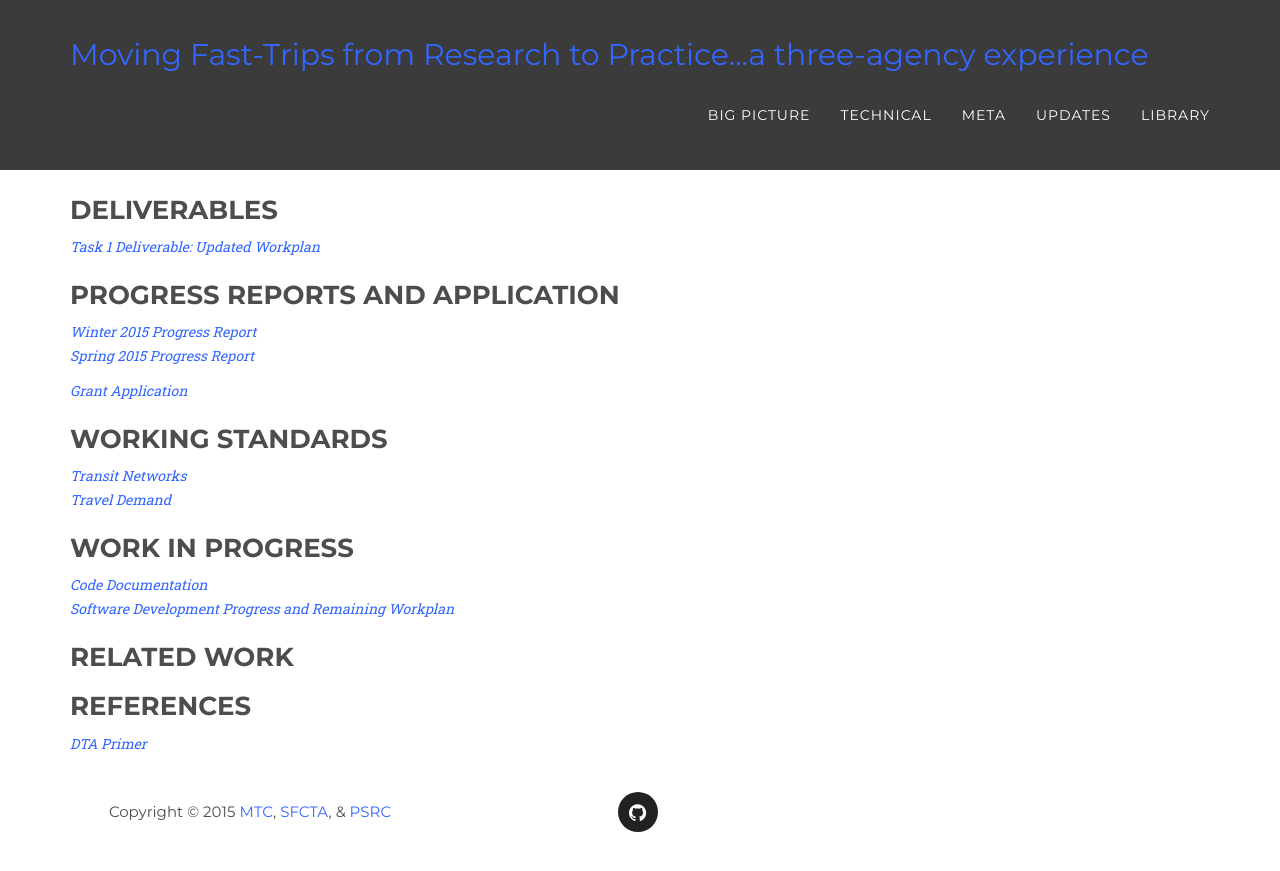
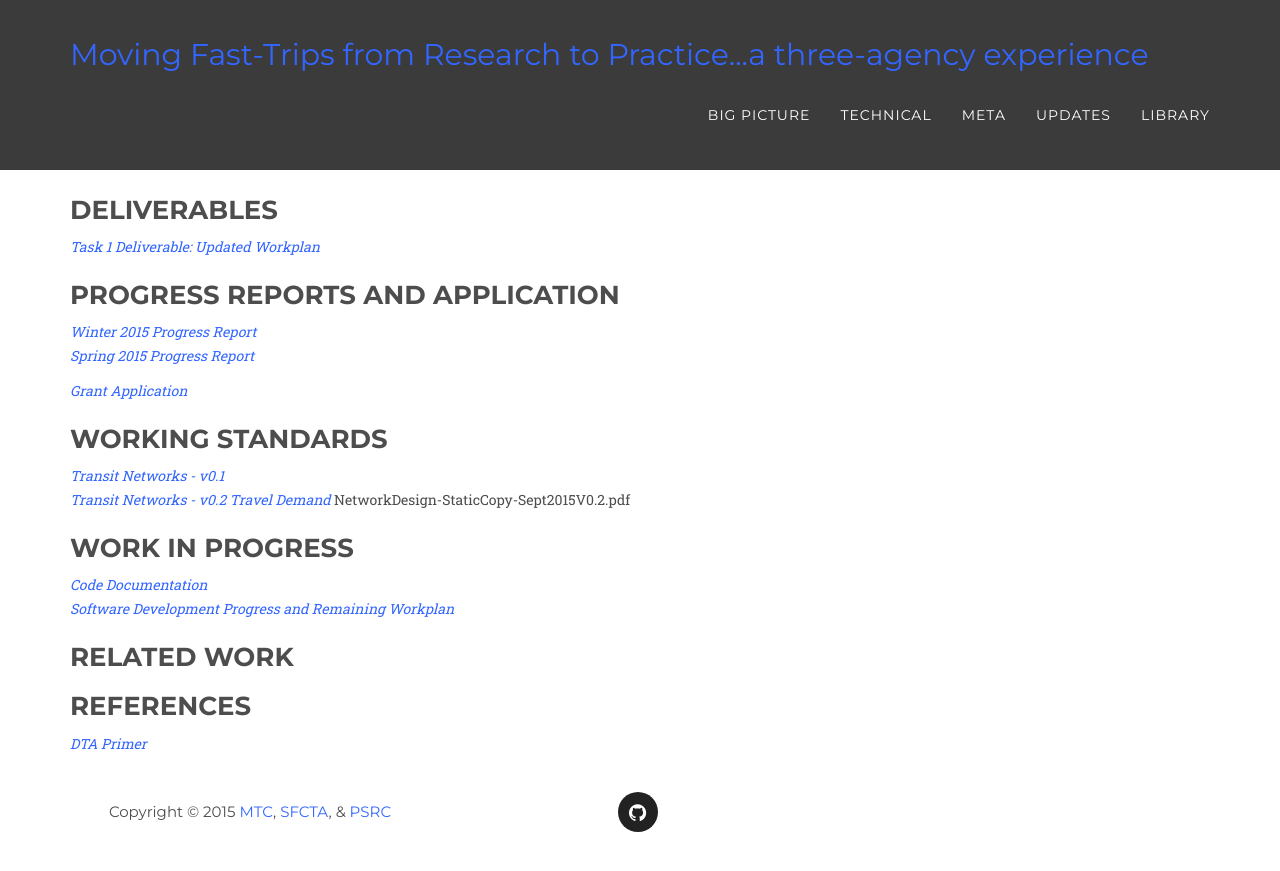
Before and after one commit to BayAreaMetro/fast-trips-project, a Jekyll site: the page built from library/index.md, in a window 1280 px wide. Shown: the top 871 px of the page. Built offline with Jekyll 4.4.1, drawn with Linux system fonts in a browser that asks for light colours; some web fonts are replaced.

Commit message:
Add network standard v0.2
Add memo and update technical and library pages.
Rename old network standard v0.1.

```diff
--- a/library/index.md
+++ b/library/index.md
@@ -16,9 +16,10 @@ title: Library
 
 ### Working Standards
 
-*[Transit Networks]({{ site.baseurl }}/library/T2-NetworkDesign-WorkingCopy-July2015.pdf)*
+*[Transit Networks - v0.1]({{ site.baseurl }}/library/T2-NetworkDesign-WorkingCopy-July2015V0.1.pdf)*
+*[Transit Networks - v0.2]({{ site.baseurl }}/library/T2-NetworkDesign-StaticCopy-Sept2015V0.2.pdf)*
 *[Travel Demand]({{ site.baseurl }}/library/T3-TransitDemandData-WorkingCopy-July2015.pdf)*
-
+NetworkDesign-StaticCopy-Sept2015V0.2.pdf
 ### Work in Progress
 
 *[Code Documentation](http://metropolitantransportationcommission.github.io/fast-trips/)*
--- a/technical/index.html
+++ b/technical/index.html
@@ -24,7 +24,7 @@ title: Technical Details
 			</p>
 			<div class="text-muted">Interim Work Products:
 			<ul>
-			  <li><a href="{{ site.baseurl }}/library/T2-NetworkDesign-WorkingCopy-July2015.pdf">Proposed network data standard</a></li>
+			  <li><a href="http://github.com/osplanning-data-standards/GTFS-PLUS">Network Data Standard</a></li>
 			</ul>
 			</div>
 		</div>
```
Also changed, not shown: 3 other files.
